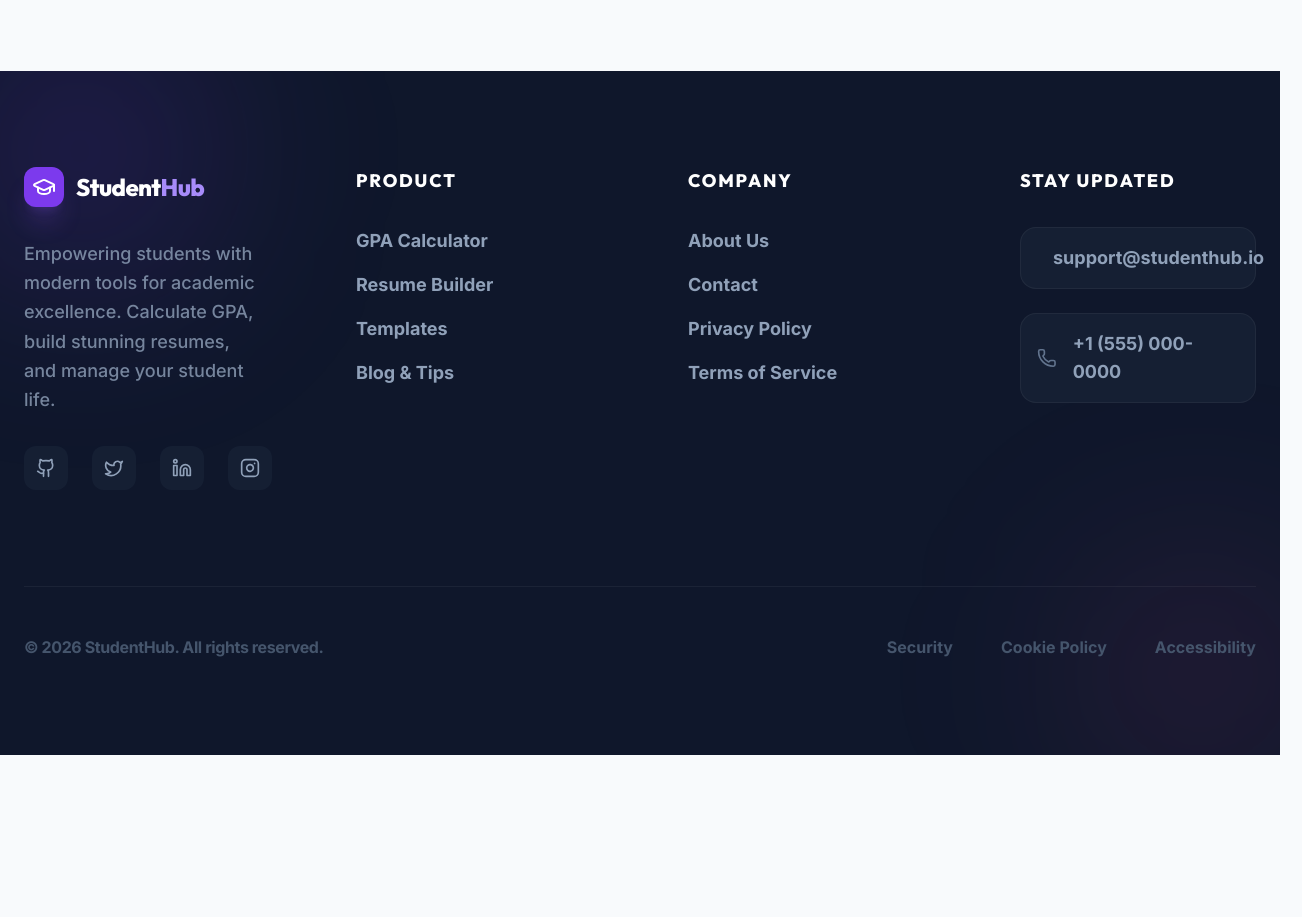
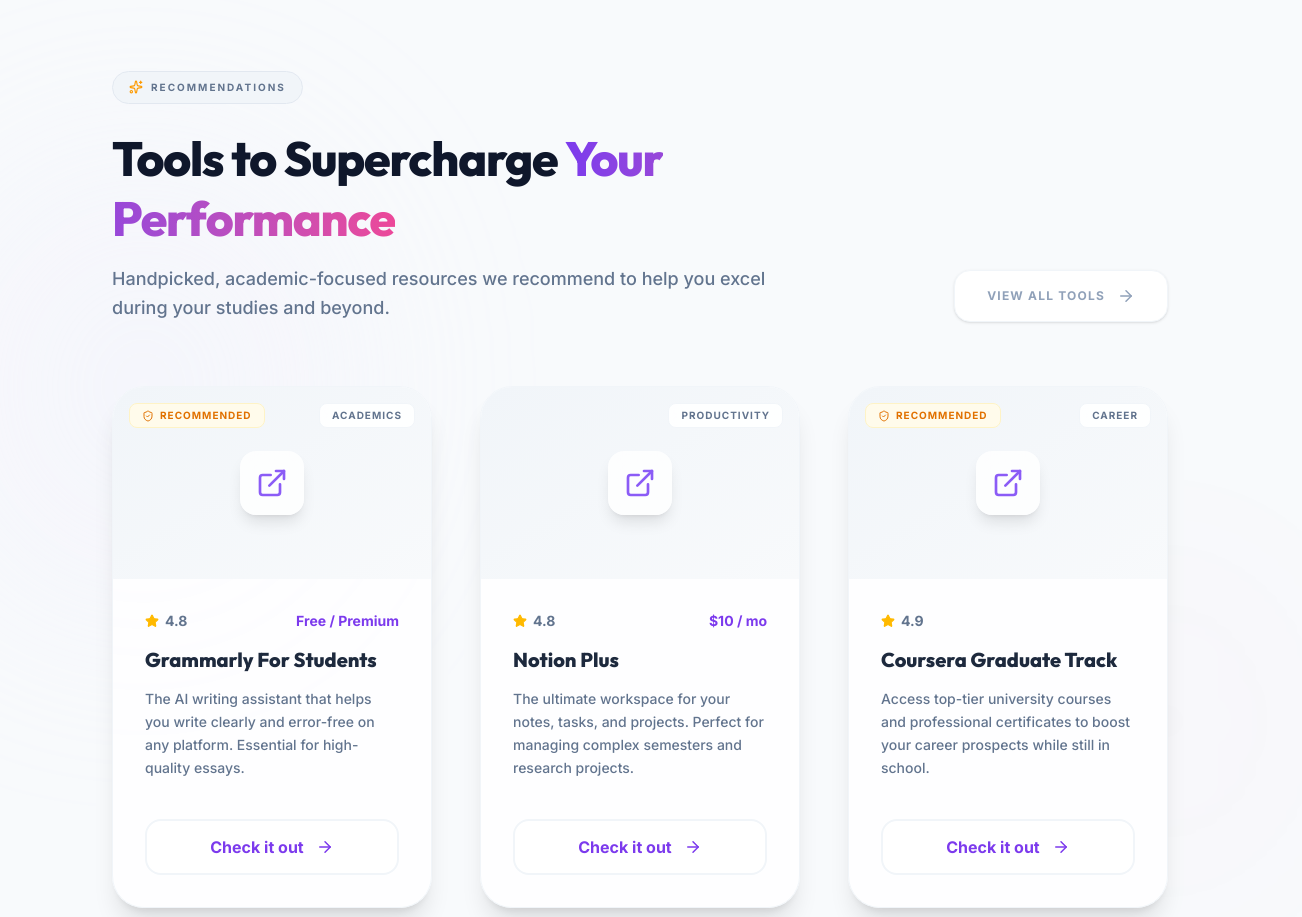
Before and after one commit to FiraolNigusse/studenthub, a React (Vite) app in the folder frontend/: page /gpa in a window 1280 px wide. Shown: the part 1880-2797 px from the top of the page, 1302 px wide, since content can reach past the window. Before the commit the page ends 2635 px from the top, so only its background shows below. Built offline with nearby package versions, Linux system fonts and the light colour scheme; no server answers.

Commit message:
Add premium affiliate recommendation section with card components and strategic page placements

```diff
--- /dev/null
+++ b/frontend/src/components/affiliate/AffiliateCard.tsx
@@ -0,0 +1,74 @@
+import React from 'react';
+import { ExternalLink, Star, ArrowRight, ShieldCheck } from 'lucide-react';
+import Button from '../ui/Button';
+import Card from '../ui/Card';
+
+interface AffiliateCardProps {
+  title: string;
+  description: string;
+  link: string;
+  badge?: string;
+  rating?: number;
+  image?: string;
+  price?: string;
+  isPremium?: boolean;
+}
+
+const AffiliateCard: React.FC<AffiliateCardProps> = ({
+  title,
+  description,
+  link,
+  badge,
+  rating = 4.8,
+  price,
+  isPremium = false
+}) => {
+  return (
+    <Card className="group p-0 border-slate-100 shadow-xl overflow-hidden hover:border-primary-100 flex flex-col h-full active:scale-[0.98] transition-all">
+      <div className="h-48 bg-gradient-to-br from-slate-100 to-slate-50 relative overflow-hidden flex items-center justify-center isolate">
+         <div className="absolute inset-0 bg-primary-500/5 opacity-0 group-hover:opacity-100 transition-opacity" />
+         <div className="w-16 h-16 bg-white/80 backdrop-blur-xl rounded-2xl flex items-center justify-center shadow-lg group-hover:scale-110 group-hover:rotate-6 transition-all duration-500">
+           <ExternalLink size={32} className="text-primary-500" />
+         </div>
+
+         {badge && (
+           <div className="absolute top-4 right-4 px-3 py-1 bg-white/90 backdrop-blur text-[10px] font-black uppercase tracking-widest text-slate-500 rounded-lg border border-slate-100">
+             {badge}
+           </div>
+         )}
+
+         {isPremium && (
+           <div className="absolute top-4 left-4 flex items-center gap-1.5 px-3 py-1 bg-amber-50 text-amber-600 rounded-lg border border-amber-100 text-[10px] font-black uppercase tracking-widest">
+             <ShieldCheck size={12} /> Recommended
+           </div>
+         )}
+      </div>
+
+      <div className="p-8 flex-1 flex flex-col">
+        <div className="flex items-center justify-between mb-4">
+          <div className="flex items-center gap-1.5 text-amber-400">
+             <Star size={14} fill="currentColor" />
+             <span className="text-sm font-bold text-slate-500">{rating}</span>
+          </div>
+          {price && <span className="text-sm font-black text-primary-600">{price}</span>}
+        </div>
+
+        <h3 className="text-xl font-display font-black text-slate-800 mb-4 group-hover:text-primary-600 transition-colors leading-tight">
+          {title}
+        </h3>
+
+        <p className="text-sm text-slate-500 font-medium leading-relaxed mb-10 flex-1">
+          {description}
+        </p>
+
+        <a href={link} target="_blank" rel="noopener noreferrer">
+          <Button size="md" variant="outline" className="w-full h-14 rounded-2xl gap-3 font-extrabold border-slate-100 group-hover:bg-primary-600 group-hover:text-white group-hover:border-primary-600 group-hover:shadow-xl group-hover:shadow-primary-500/20">
+            Check it out <ArrowRight size={18} />
+          </Button>
+        </a>
+      </div>
+    </Card>
+  );
+};
+
+export default AffiliateCard;
--- /dev/null
+++ b/frontend/src/components/affiliate/AffiliateSection.tsx
@@ -0,0 +1,66 @@
+import React from 'react';
+import { Sparkles, ArrowRight } from 'lucide-react';
+import AffiliateCard from './AffiliateCard';
+
+const AffiliateSection: React.FC = () => {
+  const recommendations = [
+    {
+      title: 'Grammarly For Students',
+      description: 'The AI writing assistant that helps you write clearly and error-free on any platform. Essential for high-quality essays.',
+      link: 'https://www.grammarly.com/',
+      badge: 'Academics',
+      price: 'Free / Premium',
+      isPremium: true
+    },
+    {
+      title: 'Notion Plus',
+      description: 'The ultimate workspace for your notes, tasks, and projects. Perfect for managing complex semesters and research projects.',
+      link: 'https://www.notion.so/',
+      badge: 'Productivity',
+      price: '$10 / mo',
+    },
+    {
+      title: 'Coursera Graduate Track',
+      description: 'Access top-tier university courses and professional certificates to boost your career prospects while still in school.',
+      link: 'https://www.coursera.org/',
+      badge: 'Career',
+      rating: 4.9,
+      isPremium: true
+    },
+  ];
+
+  return (
+    <section className="container mx-auto px-6 py-24 animate-fade-in relative isolate">
+       {/* Background highlights */}
+       <div className="absolute top-[20%] left-[-10%] w-[30%] h-[40%] bg-primary-100 rounded-full blur-[120px] -z-1 opacity-30" />
+       <div className="absolute bottom-[10%] right-[-10%] w-[25%] h-[35%] bg-secondary-light/10 rounded-full blur-[100px] -z-1 opacity-20" />
+
+       <div className="flex flex-col lg:flex-row items-end justify-between mb-16 gap-8">
+          <div className="max-w-2xl">
+             <div className="inline-flex items-center gap-2 px-4 py-2 bg-slate-100 rounded-full text-[10px] font-black uppercase tracking-[0.2em] text-slate-500 mb-6 border border-slate-200">
+                <Sparkles size={14} className="text-amber-500" /> Recommendations
+             </div>
+             <h2 className="text-4xl lg:text-5xl font-display font-black text-slate-900 tracking-tight leading-tight mb-4">
+                Tools to Supercharge <span className="gradient-text">Your Performance</span>
+             </h2>
+             <p className="text-lg text-slate-500 font-medium leading-relaxed">
+                Handpicked, academic-focused resources we recommend to help you excel during your studies and beyond.
+             </p>
+          </div>
+          <button className="flex items-center gap-3 text-slate-400 font-black hover:text-primary-600 transition-colors uppercase tracking-widest text-xs h-fit py-4 px-8 bg-white rounded-2xl shadow-sm border border-slate-100 group">
+             View All Tools <ArrowRight size={18} className="group-hover:translate-x-2 transition-transform" />
+          </button>
+       </div>
+
+       <div className="grid md:grid-cols-2 lg:grid-cols-3 gap-12">
+          {recommendations.map((rec, i) => (
+            <div key={i} className="animate-fade-in" style={{ animationDelay: `${i * 100}ms` }}>
+              <AffiliateCard {...rec} />
+            </div>
+          ))}
+       </div>
+    </section>
+  );
+};
+
+export default AffiliateSection;
--- a/frontend/src/pages/GPACalculator.tsx
+++ b/frontend/src/pages/GPACalculator.tsx
@@ -13,6 +13,7 @@
 import GPASummary from '../features/gpa/components/GPASummary';
 import { useGPA } from '../features/gpa/hooks/useGPA';
 import AdUnit from '../components/ads/AdUnit';
+import AffiliateSection from '../components/affiliate/AffiliateSection';
 
 const GPACalculator: React.FC = () => {
   const {
@@ -41,7 +42,7 @@
         </p>
       </div>
 
-      <div className="grid lg:grid-cols-3 gap-12 items-start">
+      <div className="grid lg:grid-cols-3 gap-12 items-start mb-24">
         <Card className="lg:col-span-2 p-10 ring-1 ring-slate-100 shadow-xl overflow-hidden hover:ring-primary-100 active:scale-[0.995]">
           <div className="flex items-center justify-between mb-10 pb-6 border-b border-slate-100">
             <h3 className="text-2xl font-display font-extrabold text-slate-800 flex items-center gap-3">
@@ -102,6 +103,8 @@
         </div>
       </div>
 
+      <AffiliateSection />
+
       <Modal
         isOpen={isModalOpen}
         onClose={() => setIsModalOpen(false)}
--- a/frontend/src/pages/Home.tsx
+++ b/frontend/src/pages/Home.tsx
@@ -9,22 +9,13 @@
 import Button, { cn } from '../components/ui/Button';
 import Card from '../components/ui/Card';
 import AdUnit from '../components/ads/AdUnit';
+import AffiliateSection from '../components/affiliate/AffiliateSection';
 
 const Home: React.FC = () => {
   return (
     <div className="pb-20">
       {/* Hero Section */}
       <section className="container mx-auto px-6 pt-32 pb-24 flex flex-col lg:flex-row items-center gap-16 lg:gap-24">
-        {/* ... existing hero content ... */}
-      </section>
-
-      {/* Ad Section */}
-      <div className="container mx-auto px-6">
-        <AdUnit format="horizontal" className="mb-24 shadow-sm bg-white p-4 rounded-[3rem] border border-slate-100" />
-      </div>
-
-      {/* Features Section */}
-      <section className="container mx-auto px-6 py-24">
         <div className="flex-1 max-w-2xl text-center lg:text-left animate-fade-in">
           <div className="inline-flex items-center gap-2 px-4 py-2 bg-primary-100 text-primary-600 rounded-full text-xs font-extrabold uppercase tracking-widest mb-8 border border-primary-200">
             <Sparkles size={14} className="animate-pulse" />
@@ -101,6 +92,11 @@
         </div>
       </section>
 
+      {/* Ad Section */}
+      <div className="container mx-auto px-6">
+        <AdUnit format="horizontal" className="mb-24 shadow-sm bg-white p-4 rounded-[3rem] border border-slate-100" />
+      </div>
+
       {/* Features Section */}
       <section className="container mx-auto px-6 py-24">
         <div className="text-center mb-16 max-w-2xl mx-auto">
@@ -143,6 +139,9 @@
           ))}
         </div>
       </section>
+
+      {/* Recommendations Section */}
+      <AffiliateSection />
     </div>
   );
 };
```
